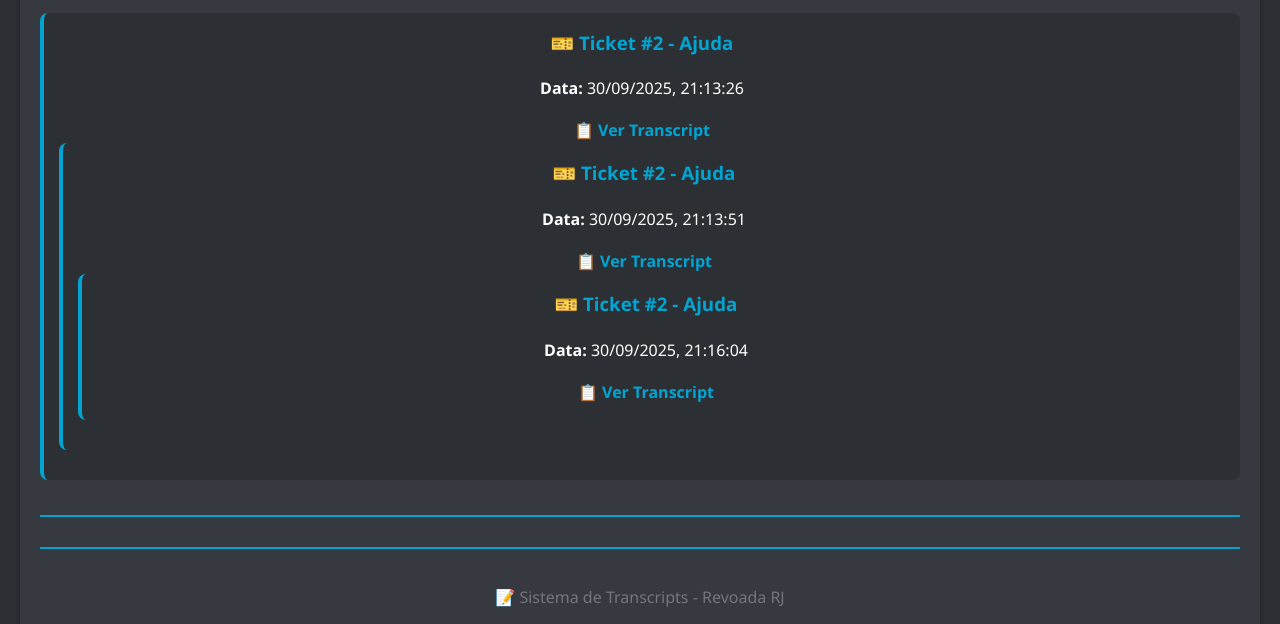
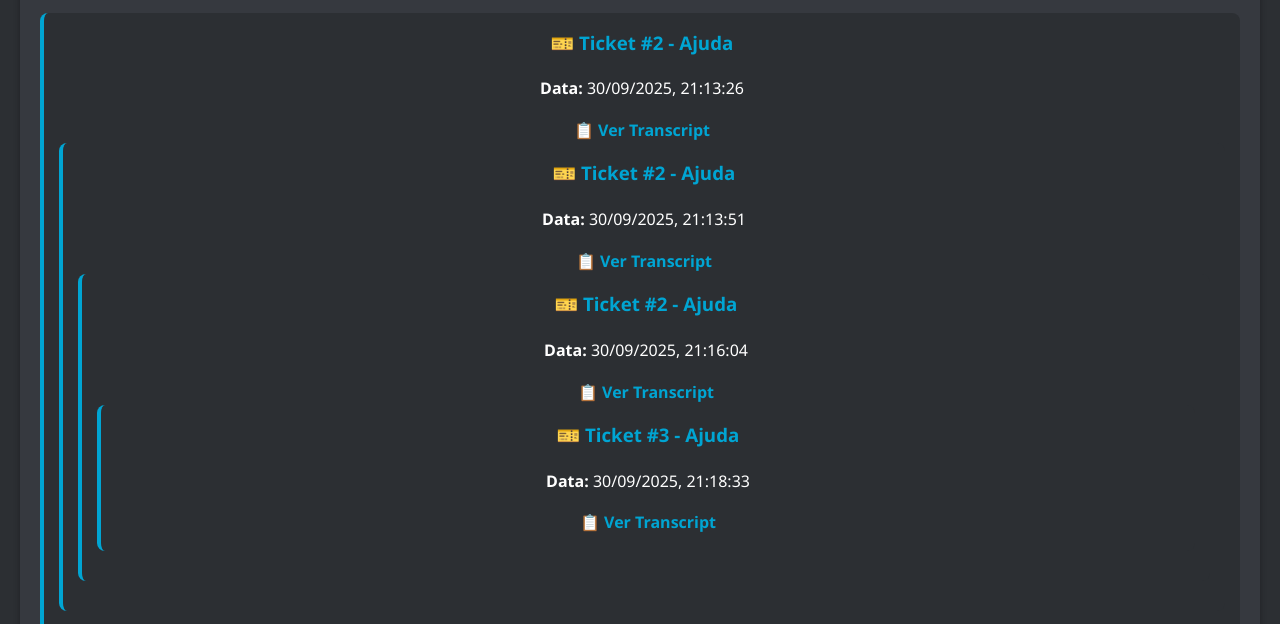
Before and after one commit to draacom/transcripts, a plain HTML site: page index.html in a window 1280 px wide. Shown: the part 149-773 px from the top of the page. Drawn offline with Linux system fonts and the light colour scheme.

Commit message:
Update index - Add ticket #3

```diff
--- a/index.html
+++ b/index.html
@@ -81,7 +81,13 @@
                     <h3>🎫 Ticket #2 - Ajuda</h3>
                     <p><strong>Data:</strong> 30/09/2025, 21:16:04</p>
                     <a href="ticket-2-1759277763146.html" target="_blank">📋 Ver Transcript</a>
+
+                <div class="transcript-entry">
+                    <h3>🎫 Ticket #3 - Ajuda</h3>
+                    <p><strong>Data:</strong> 30/09/2025, 21:18:33</p>
+                    <a href="ticket-3-1759277912193.html" target="_blank">📋 Ver Transcript</a>
                 </div>
+            </div>
             </div>
             </div>
             </div>
```
